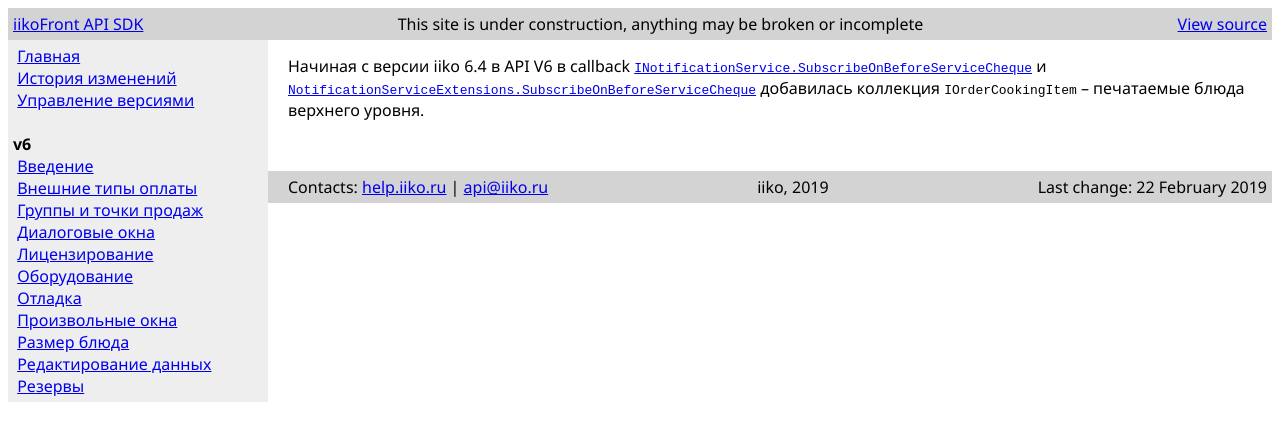
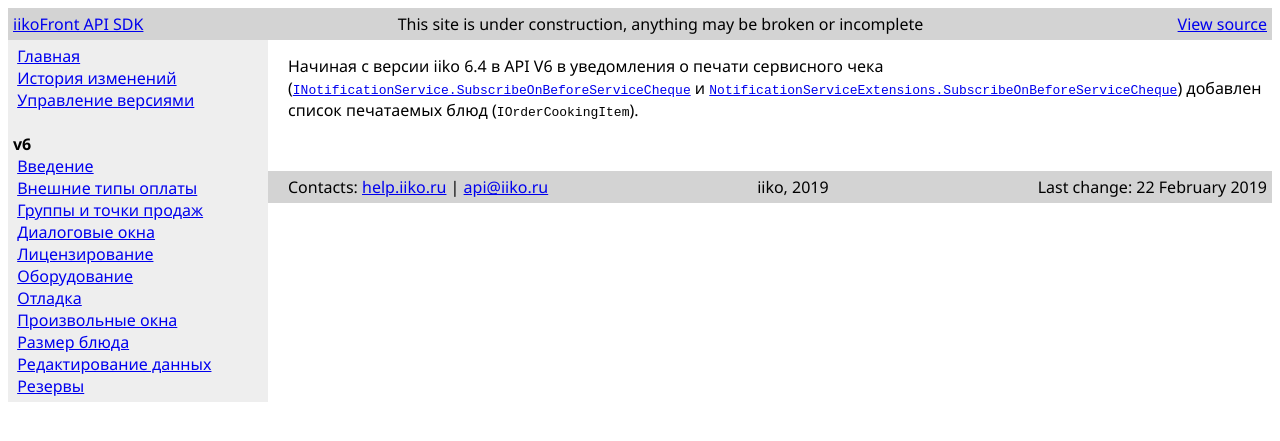
Before and after one commit to iiko/front.api.doc, a Jekyll site: the page built from _posts/2019-02-05-notification-on-order-items-printing.md, in a window 1280 px wide. Shown: the top 441 px of the page. Built offline with Jekyll 4.4.1, drawn with Linux system fonts in a browser that asks for light colours.

Commit message:
Update _posts/2019-02-05-notification-on-order-items-printing.md
Co-Authored-By: ierof <babasya@gmail.com>

```diff
--- a/_posts/2019-02-05-notification-on-order-items-printing.md
+++ b/_posts/2019-02-05-notification-on-order-items-printing.md
@@ -2,5 +2,4 @@
 title: Добавлены аргументы в уведомление о печати блюд заказа
 layout: default
 ---
-Начиная с версии iiko 6.4 в API V6 в callback [`INotificationService.SubscribeOnBeforeServiceCheque`](http://iiko.github.io/front.api.sdk/v6/html/M_Resto_Front_Api_V6_INotificationService_SubscribeOnBeforeServiceCheque.htm) и [`NotificationServiceExtensions.SubscribeOnBeforeServiceCheque`](http://iiko.github.io/front.api.sdk/v6/html/M_Resto_Front_Api_V6_Extensions_NotificationServiceExtensions_SubscribeOnBeforeServiceCheque.htm)
-добавилась коллекция `IOrderCookingItem` – печатаемые блюда верхнего уровня.
+Начиная с версии iiko 6.4 в API V6 в уведомления о печати сервисного чека ([`INotificationService.SubscribeOnBeforeServiceCheque`](http://iiko.github.io/front.api.sdk/v6/html/M_Resto_Front_Api_V6_INotificationService_SubscribeOnBeforeServiceCheque.htm) и [`NotificationServiceExtensions.SubscribeOnBeforeServiceCheque`](http://iiko.github.io/front.api.sdk/v6/html/M_Resto_Front_Api_V6_Extensions_NotificationServiceExtensions_SubscribeOnBeforeServiceCheque.htm)) добавлен список печатаемых блюд (`IOrderCookingItem`).
```
